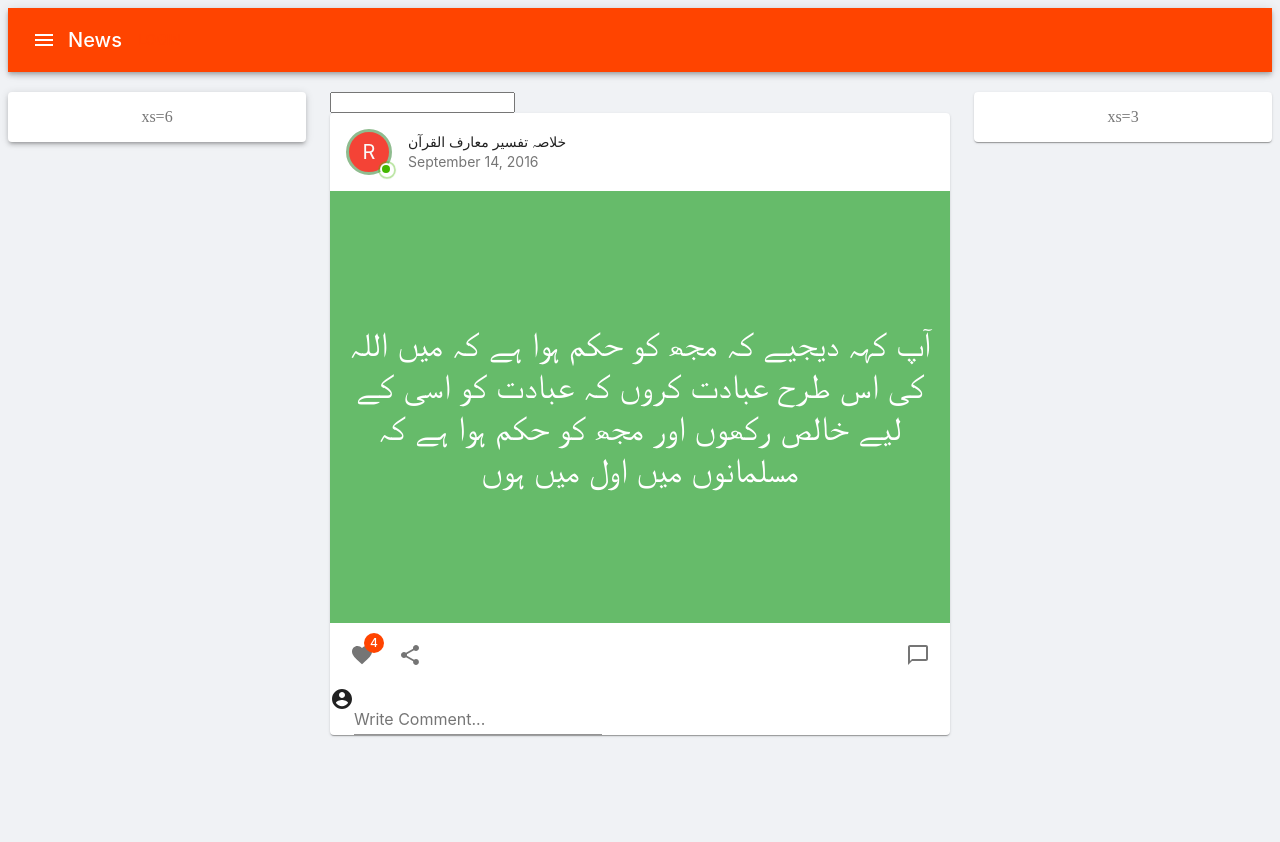
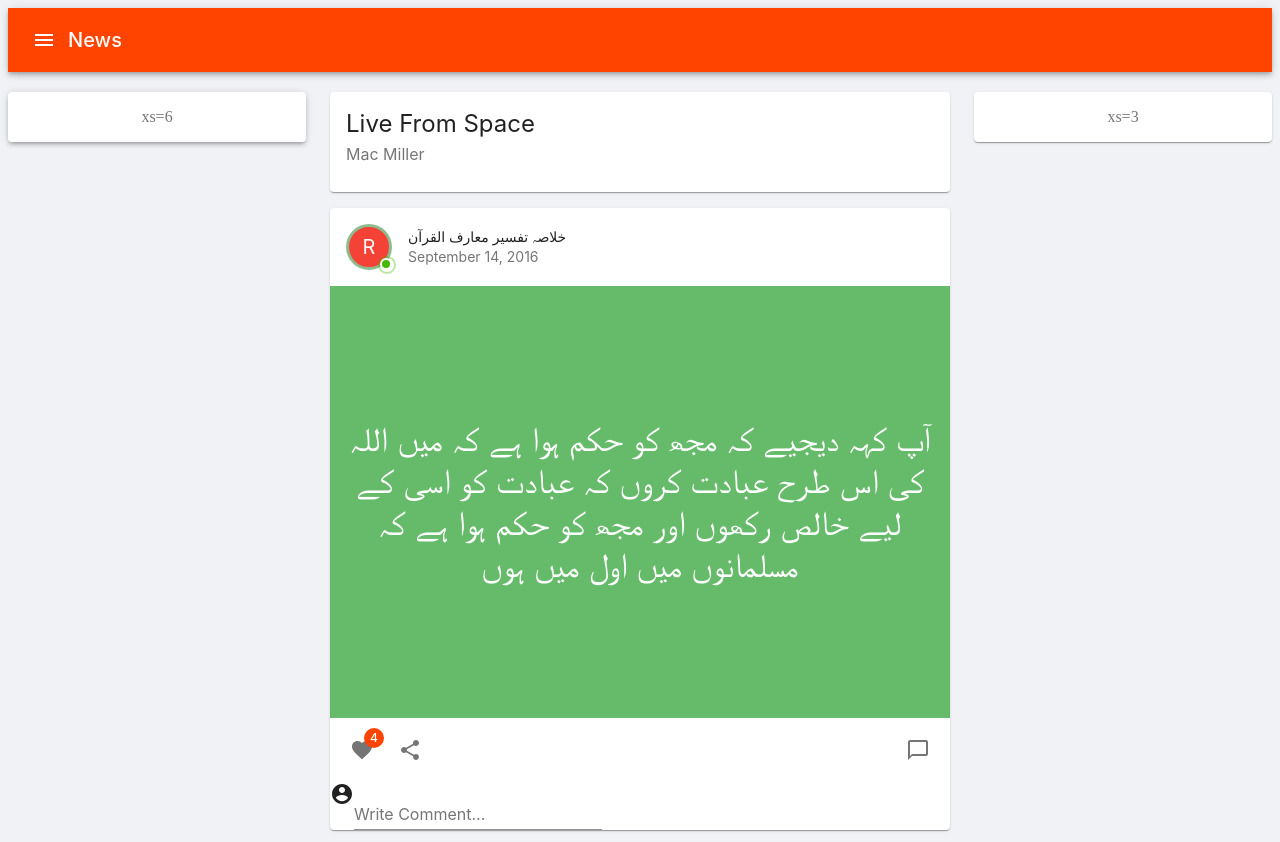
Before and after one commit to abdul-rehman-2050/React-Post-maker, a React (Create React App) app: page / in a window 1280 px wide. Before the commit the page ends 804 px from the top, so only its background shows below. Built offline with nearby package versions, Linux system fonts and the light colour scheme.

Commit message:
create post card

```diff
--- a/src/CreatePost2.js
+++ b/src/CreatePost2.js
@@ -1,5 +1,59 @@
 import React from "react";
+import {
+	Card,
+	CardContent,
+	CardMedia,
+	IconButton,
+	Typography
+	}	from '@material-ui/core';
+import { makeStyles, useTheme } from '@material-ui/core/styles';
+
+const useStyles = makeStyles((theme) => ({
+  root: {
+    display: 'flex',
+	marginBottom: 16
+  },
+  details: {
+    display: 'flex',
+    flexDirection: 'column',
+  },
+  content: {
+    flex: '1 0 auto',
+  },
+  cover: {
+    width: 151,
+  },
+  controls: {
+    display: 'flex',
+    alignItems: 'center',
+    paddingLeft: theme.spacing(1),
+    paddingBottom: theme.spacing(1),
+  },
+  playIcon: {
+    height: 38,
+    width: 38,
+  },
+}));
+
 
 export default function CreatePost() {
-  return <input />;
+	 const classes = useStyles();
+  return (
+  <Card className={classes.root}>
+  <div className={classes.details}>
+  <CardContent className={classes.content}>
+          <Typography component="h5" variant="h5">
+            Live From Space
+          </Typography>
+          <Typography variant="subtitle1" color="textSecondary">
+            Mac Miller
+          </Typography>
+        </CardContent>
+  </div>
+  </Card>
+
+
+  );
+
+
 }
```
